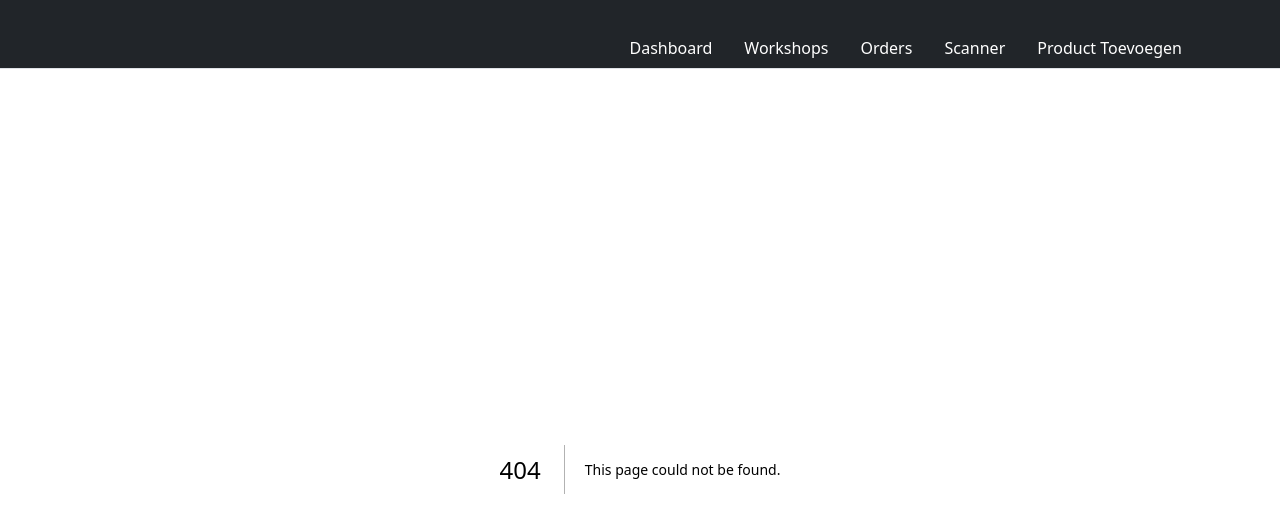
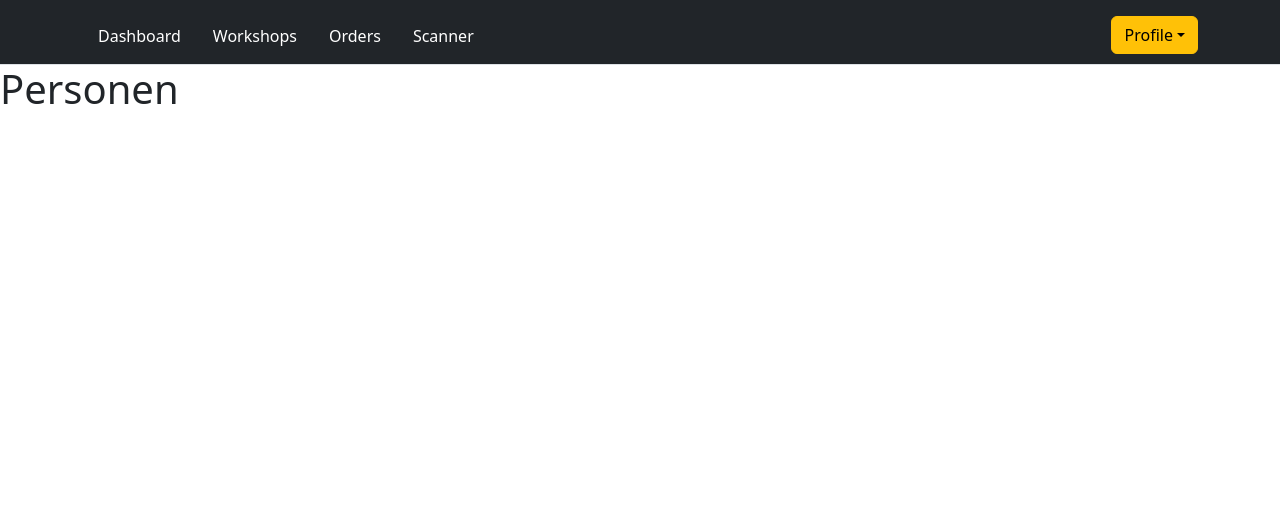
Before and after one commit to studentThomas/Skoolworkshop-WEB, a Next.js app: page /persons in a window 1280 px wide. Before the commit this address had no page. Shown: the top 532 px of the page. Built offline with nearby package versions, Linux system fonts and the light colour scheme.

Commit message:
Added navbar dropdown
Not yet finished

```diff
--- a/app/globals.css
+++ b/app/globals.css
@@ -4,3 +4,7 @@ a {
     padding: 0;
     margin: 0;
   }
+
+/* .dropdown-toggle:hover {
+  color: white !important;
+} */
--- /dev/null
+++ b/app/persons/page.tsx
@@ -0,0 +1,7 @@
+export default function HomePage() {
+    return (
+        <div>
+            <h1>Personen</h1>
+        </div>
+    );
+}
--- a/app/workshops/page.tsx
+++ b/app/workshops/page.tsx
@@ -54,9 +54,9 @@ export default  function WorkshopsPage() {
 
 
   return (
-    <div>
+    <div className="">
       <BreadCrumbs breadCrumbs={breadCrumbs} />
-      <div className="album">
+      <div className="album ">
         <div className="container">
           <header className="mb-4">
             <form>
--- a/components/Nav.tsx
+++ b/components/Nav.tsx
@@ -1,90 +1,73 @@
+"use client"
+
 import "bootstrap/dist/css/bootstrap.min.css";
+import React from 'react';
+import Dropdown from 'react-bootstrap/Dropdown';
+
+
+
 
 export default function Nav() {
   return (
-    <header>
-      <div className="px-3  text-bg-dark border-bottom">
+  <header className="pt-3 pb-2 text-bg-dark border-bottom">
     <div className="container">
-          <div className="d-flex flex-wrap align-items-center justify-content-center justify-content-lg-start">
-            <a
-              href="/"
-              className="d-flex align-items-center my-2 my-lg-0 me-lg-auto text-white text-decoration-none"
-            >
-              <svg
-                className="bi me-2"
-                width="40"
-                height="32"
-                role="img"
-                aria-label="Bootstrap"
-              >
-                <use xlinkHref="#bootstrap" />
-              </svg>
-            </a>
+      <div className="d-flex flex-wrap ">
 
-            <ul className="nav col-12 col-lg-auto my-2 justify-content-center my-md-0 text-small">
+        <ul className="nav col-12 col-lg-auto my-2 me-lg-auto justify-content-start my-md-0 text-small ps-0">
           <li>
             <a href="/" className="nav-link text-white">
-                  <svg
-                    className="bi d-block mx-auto mb-1"
-                    width="24"
-                    height="24"
-                  >
-                    <use xlinkHref="#table" />
-                  </svg>
               Dashboard
             </a>
           </li>
           <li>
             <a href="/workshops" className="nav-link text-white">
-                  <svg
-                    className="bi d-block mx-auto mb-1"
-                    width="24"
-                    height="24"
-                  >
-                    <use xlinkHref="#table" />
-                  </svg>
               Workshops
             </a>
           </li>
           <li>
             <a href="/orders" className="nav-link text-white">
-                  <svg
-                    className="bi d-block mx-auto mb-1"
-                    width="24"
-                    height="24"
-                  >
-                    <use xlinkHref="#grid" />
-                  </svg>
               Orders
             </a>
           </li>
           <li>
             <a href="/scanner" className="nav-link text-white">
-                  <svg
-                    className="bi d-block mx-auto mb-1"
-                    width="24"
-                    height="24"
-                  >
-                    <use xlinkHref="#people-circle" />
-                  </svg>
               Scanner
             </a>
           </li>
-              <li>
-                <a href="/productToevoegen" className="nav-link text-white">
-                  <svg
-                  className="bi d-block mx-auto mb-1"
-                  width="24"
-                  height="24">
-                    <use xlinkHref="#people-circle" />
-                  </svg>
-                  Product Toevoegen
-                </a>
-              </li>
         </ul>
+
+        <div className="dropdown text-end d-none d-lg-block">
+          {/* Display only on large screens */}
+          <Dropdown>
+            <Dropdown.Toggle
+              as="a"
+              href="#"
+              className="btn btn-warning dropdown-toggle"
+              type="button"
+              data-bs-toggle="dropdown"
+              aria-expanded="false"
+              id="dropdown-basic"
+            >
+              Profile
+            </Dropdown.Toggle>
+
+            <Dropdown.Menu className="dropdown-menu text-small">
+              <Dropdown.Item href="/addProduct">Nieuw product</Dropdown.Item>
+              <Dropdown.Item href="#">Nieuw workshop</Dropdown.Item>
+              <Dropdown.Divider /> {/* Divider */}
+              <Dropdown.Item href="/persons">Personen</Dropdown.Item>
+              <Dropdown.Item href="#">Profiel</Dropdown.Item>
+              <Dropdown.Divider /> {/* Divider */}
+              <Dropdown.Item href="#">Sign out</Dropdown.Item>
+            </Dropdown.Menu>
+          </Dropdown>
         </div>
+
+
       </div>
     </div>
   </header>
+
+
   );
 }
--- a/package.json
+++ b/package.json
@@ -18,6 +18,7 @@
     "next": "13.4.4",
     "postcss": "8.4.24",
     "react": "18.2.0",
+    "react-bootstrap": "^2.7.4",
     "react-dom": "18.2.0",
     "tailwindcss": "3.3.2",
     "tracer": "^1.1.6",
```
Also changed, not shown: app/addProduct/page.jsx (renamed from app/productToevoegen/page.jsx), 1 other file (tests, documents, lock files or other folders). Lines whose indentation alone changed are shown as unchanged.
